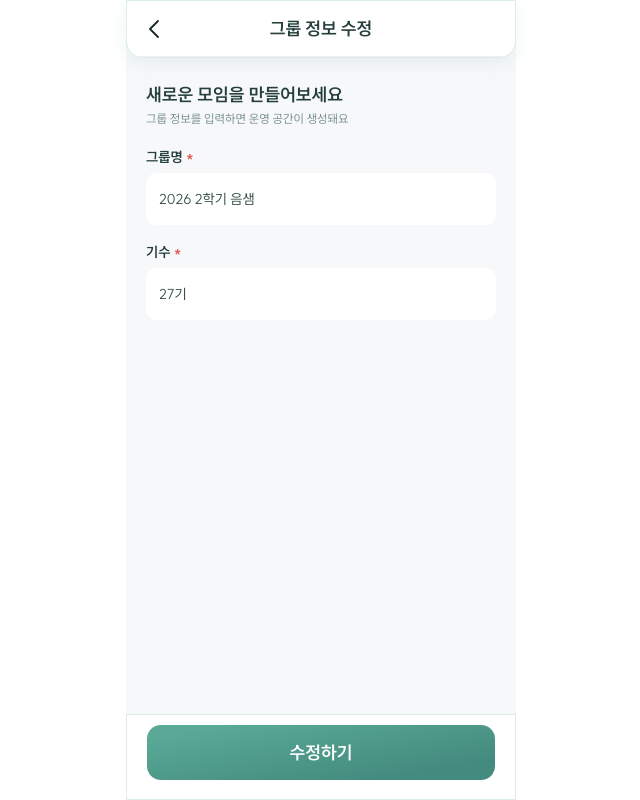
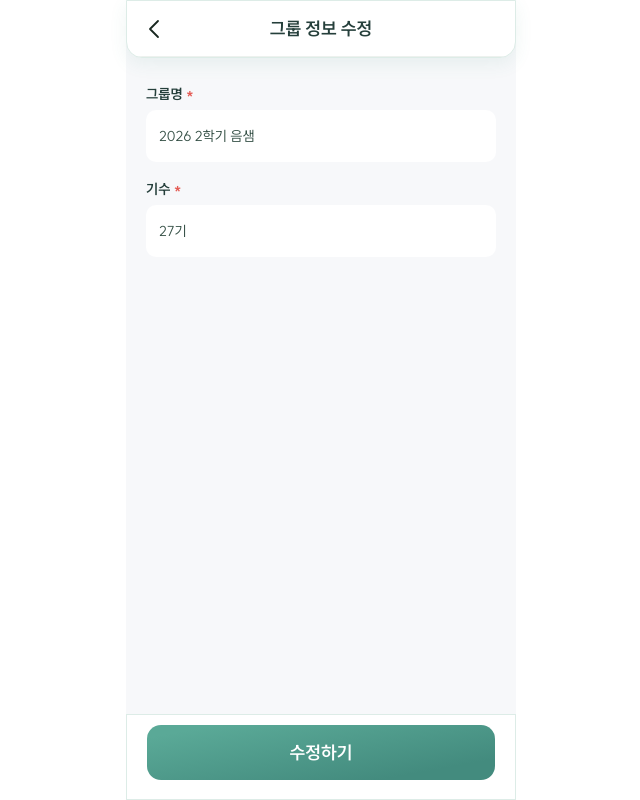
Before and after one commit to moimzang-line4/frontend, a React (Vite) app in the folder frontend/: page /settings/group in a window 1280 px wide. Shown: the whole page, without its empty margins (319-959 px from the left). Built offline with nearby package versions, Linux system fonts and the light colour scheme.

Commit message:
설정 위로

```diff
--- a/frontend/src/pages/settings/GroupEditPage.tsx
+++ b/frontend/src/pages/settings/GroupEditPage.tsx
@@ -41,12 +41,7 @@ export default function GroupEditPage() {
       <Header title="그룹 정보 수정" onBack={backToSettings} />
 
       <S.Content>
-        <S.GroupInfo>
-          <h2>새로운 모임을 만들어보세요</h2>
-          <p>그룹 정보를 입력하면 운영 공간이 생성돼요</p>
-        </S.GroupInfo>
-
-        <M.EditForm id="group-edit" onSubmit={submit}>
+        <M.EditForm id="group-edit" onSubmit={submit} style={{ marginTop: 0 }}>
           <label>
             <div>
               그룹명 <span aria-hidden="true">*</span>
```
